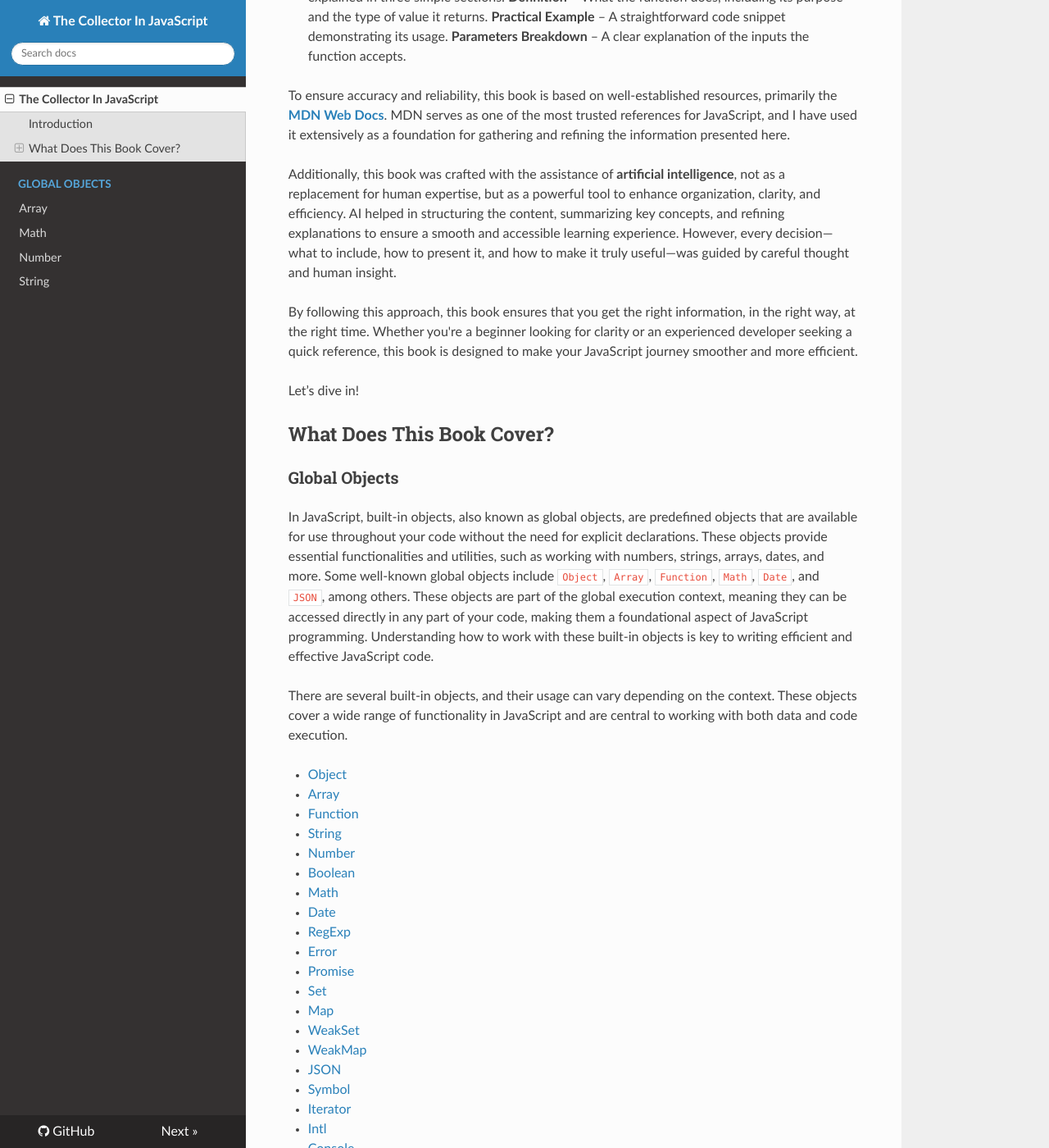
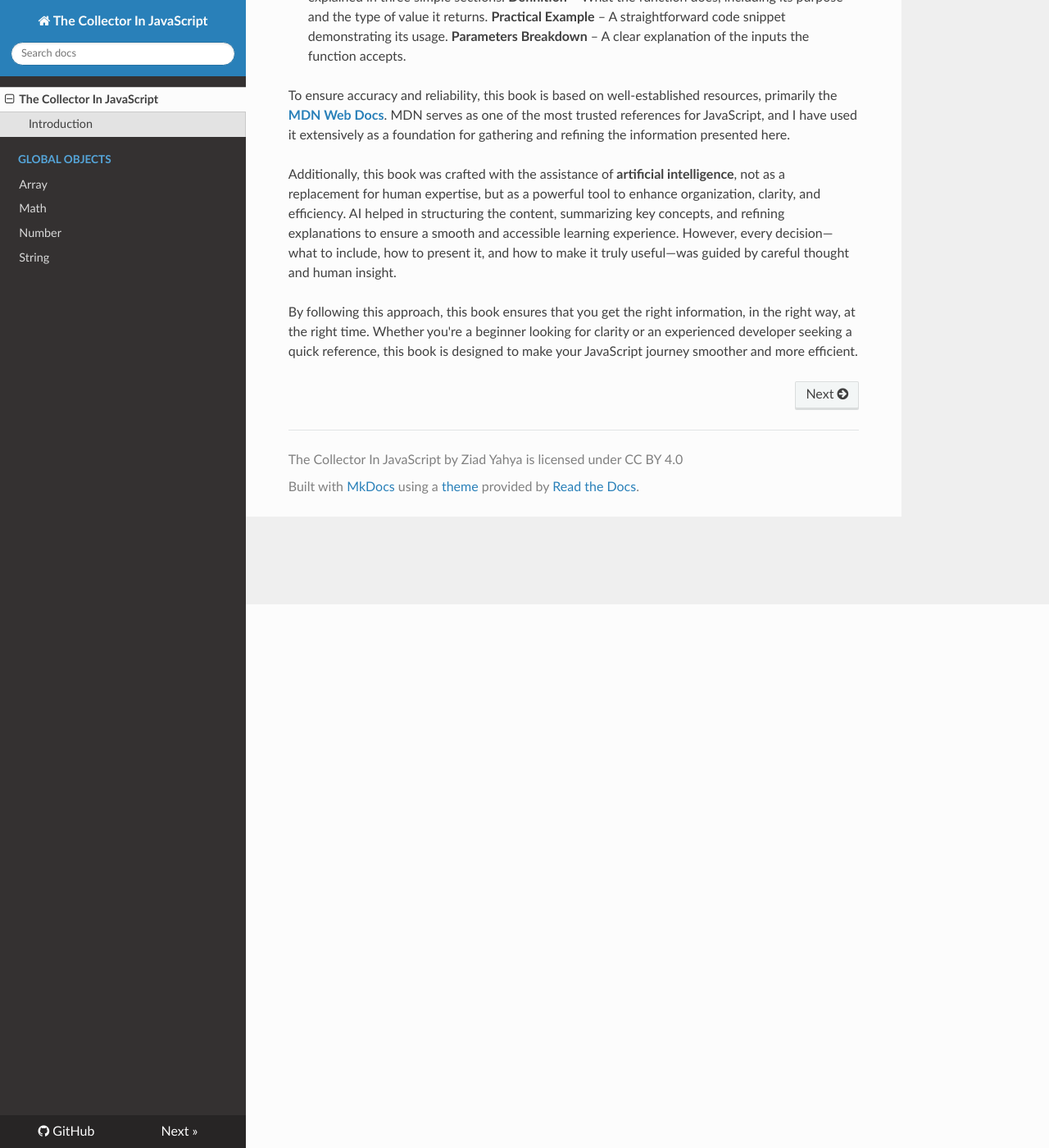
Before and after one commit to zyahya/the-collector-in-js, an MkDocs documentation site: the page built from docs/index.md, in a window 1280 px wide and 1400 px high, scrolled down 663 px. Shown: the whole window at 82% size. Built offline with MkDocs 1.6.1, drawn with Linux system fonts in a browser that asks for light colours; nearby versions of some CDN libraries; some of the changed text lies outside the part shown.

Commit message:
move toc to overview page

```diff
--- a/docs/index.md
+++ b/docs/index.md
@@ -17,50 +17,3 @@
 Additionally, this book was crafted with the assistance of **artificial intelligence**, not as a replacement for human expertise, but as a powerful tool to enhance organization, clarity, and efficiency. AI helped in structuring the content, summarizing key concepts, and refining explanations to ensure a smooth and accessible learning experience. However, every decision—what to include, how to present it, and how to make it truly useful—was guided by careful thought and human insight.
 
 By following this approach, this book ensures that you get the right information, in the right way, at the right time. Whether you're a beginner looking for clarity or an experienced developer seeking a quick reference, this book is designed to make your JavaScript journey smoother and more efficient.
-
-Let’s dive in!
-
-## What Does This Book Cover?
-
-### Global Objects
-
-In JavaScript, built-in objects, also known as global objects, are predefined objects that are available for use throughout your code without the need for explicit declarations. These objects provide essential functionalities and utilities, such as working with numbers, strings, arrays, dates, and more. Some well-known global objects include `Object`, `Array`, `Function`, `Math`, `Date`, and `JSON`, among others. These objects are part of the global execution context, meaning they can be accessed directly in any part of your code, making them a foundational aspect of JavaScript programming. Understanding how to work with these built-in objects is key to writing efficient and effective JavaScript code.
-
-There are several built-in objects, and their usage can vary depending on the context. These objects cover a wide range of functionality in JavaScript and are central to working with both data and code execution.
-
-- [Object](./Global_Objects/Object.md)
-- [Array](./Global_Objects/Array.md)
-- [Function](./Global_Objects/Function.md)
-- [String](./Global_Objects/String.md)
-- [Number](./Global_Objects/Number.md)
-- [Boolean](./Global_Objects/Boolean.md)
-- [Math](./Global_Objects/Math.md)
-- [Date](./Global_Objects/Date.md)
-- [RegExp](./Global_Objects/RegExp.md)
-- [Error](./Global_Objects/Error.md)
-- [Promise](./Global_Objects/Promise.md)
-- [Set](./Global_Objects/Set.md)
-- [Map](./Global_Objects/Map.md)
-- [WeakSet](./Global_Objects/WeakSet.md)
-- [WeakMap](./Global_Objects/WeakMap.md)
-- [JSON](./Global_Objects/JSON.md)
-- [Symbol](./Global_Objects/Symbol.md)
-- [Iterator](./Global_Objects/Iterator.md)
-- [Intl](./Global_Objects/Intl.md)
-- [Console](./Global_Objects/Console.md)
-
-### Expressions & operators
-
-### Statements & declarations
-
-### Functions
-
-### Classes
-
-### Regex
-
-### Errors
-
-### Mics
-
-### What Does Not This Book Cover?
```
